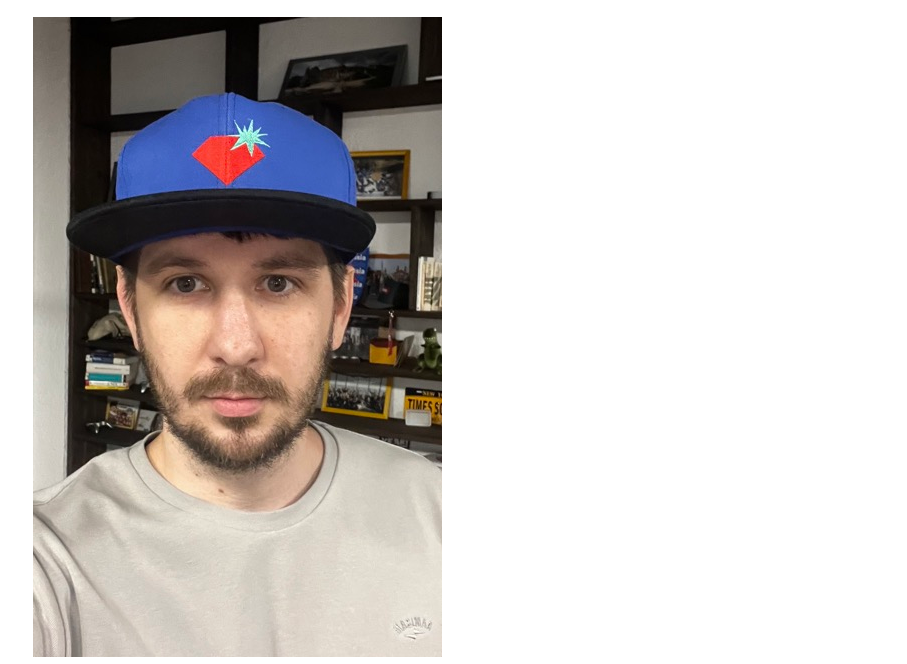
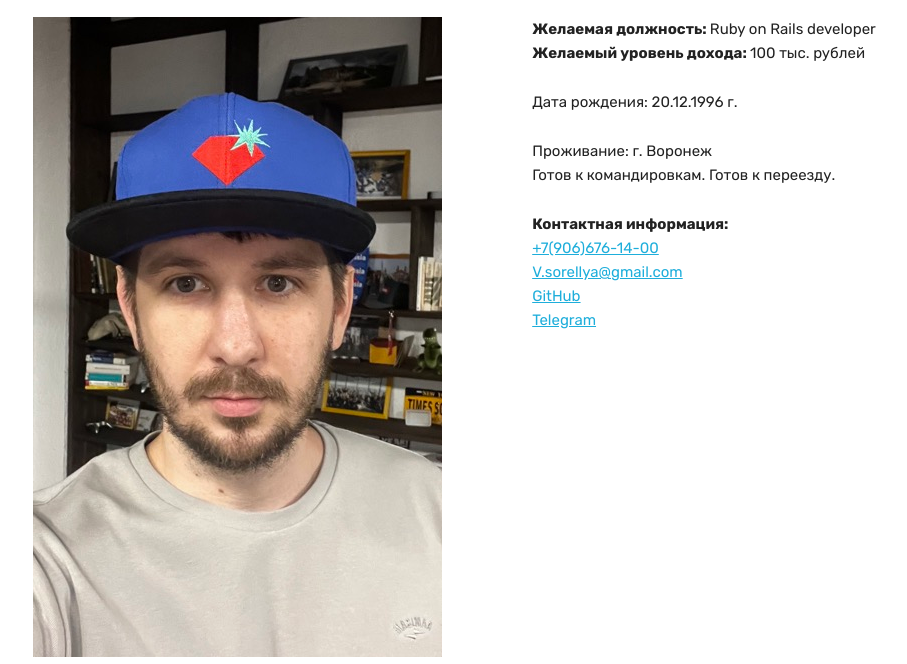
Before and after one commit to Bambukin/cv, a plain HTML site: page index.html in a window 1280 px wide. Shown: the part 63-727 px from the top of the page, without its empty margins (127-1034 px from the left). Drawn offline with Linux system fonts and the light colour scheme.

Commit message:
refactor

```diff
--- a/css/skeleton.css
+++ b/css/skeleton.css
@@ -409,16 +409,10 @@ there.
 
 
 /* Larger than mobile */
-@media (min-width: 400px) {
-  .six.columns { width: 100%; margin-left: 0; }
-  body { font-size: 2.5em }
-}
+@media (min-width: 400px) {}
 
 /* Larger than phablet (also point when grid becomes active) */
-@media (min-width: 550px) {
-  .six.columns { width: 100%; margin-left: 0; }
-  body { font-size: 2.5em }
-}
+@media (min-width: 550px) {}
 
 /* Larger than tablet */
 @media (min-width: 750px) {}
@@ -428,3 +422,7 @@ there.
 
 /* Larger than Desktop HD */
 @media (min-width: 1200px) {}
+
+@media (max-width: 750px) {.six.columns { width: 100%; margin-left: 0; }
+  body { font-size: 2.5em }
+}
```
